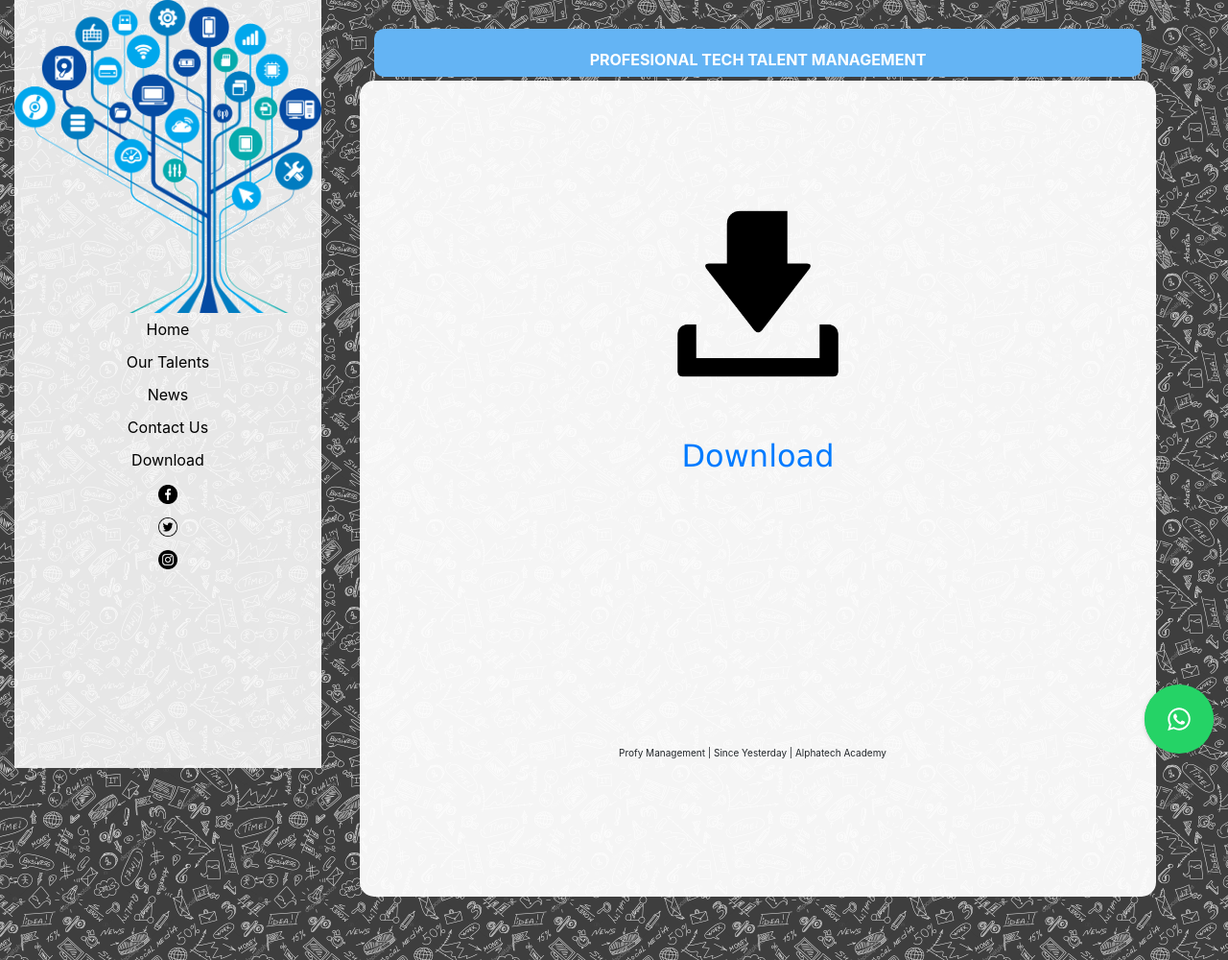
After one commit to Ilfarro/PROJECT_FINAL, a Django app: page /download/ in a window 1280 px wide. The commit adds this page. Shown: the whole page at 96% size. Run offline with Django 3.2, Linux system fonts and the light colour scheme; parts of the project's set-up code (start-up, migrations or seed data) failed here and were passed over; some libraries are stand-ins or nearby versions.

Commit message:
final bismillah

```diff
--- a/project_final/home/templates/home/base.html
+++ b/project_final/home/templates/home/base.html
@@ -50,6 +50,7 @@
             <a href="{% url 'our_talents' %}">Our Talents</a>
             <a href="{% url 'news' %}">News</a>
             <a href="{% url 'contact_us' %}">Contact Us</a>
+            <a href="{% url 'download' %}">Download</a>
 
 
             <a href="https://www.facebook.com/">
--- /dev/null
+++ b/project_final/home/templates/home/download.html
@@ -0,0 +1,18 @@
+{% extends 'home/base.html' %}
+{% load static %}
+{% block content %}
+
+<div class="container">
+    <div class="news_content">
+        <div class="col-12 text-center mt-5">
+            <br>
+            <img style="max-width: 300px; max-height: 300px; border-radius: 50%; width:auto ;" src="{% static 'images/download-logo.png' %}" alt="some_pict">
+            <br>
+            <h2 style="font-family:Verdana, Geneva, Tahoma, sans-serif"><a download href="{% static 'LAPORAN PAIR PROJECT.pdf' %}">Download</a></h2>
+            <br>
+        </div>
+    </div>
+    <br>
+</div>
+
+{% endblock %}
--- a/project_final/home/urls.py
+++ b/project_final/home/urls.py
@@ -3,4 +3,5 @@ from . import views
 
 urlpatterns = [
     path('', views.home, name='home'),
+    path('download/', views.download, name='download'),
 ]
--- a/project_final/home/views.py
+++ b/project_final/home/views.py
@@ -2,3 +2,6 @@ from django.shortcuts import render
 
 def home(request):
     return render(request, 'home/home.html', {})
+
+def download(request):
+    return render(request, 'home/download.html', {})
```
Also changed, not shown: project_final/db.sqlite3, project_final/home/static/images/download-logo.png (added), 1 other file.
